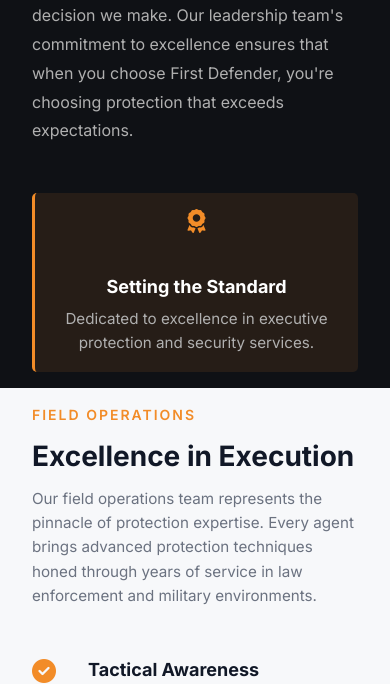
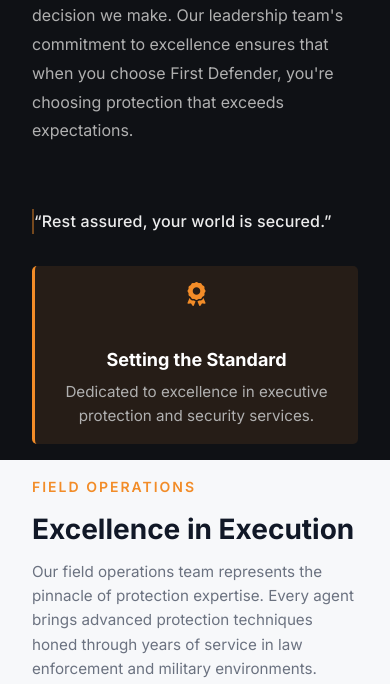
Before and after one commit to MarvinMDiaz/FDP-Services, a Flask app: page / in a window 390 px wide. Shown: the part 5093-5777 px from the top of the page. Run offline with Flask 3, Linux system fonts and the light colour scheme.

Commit message:
Add leadership signature quote to Our Leadership section
Made-with: Cursor

```diff
--- a/static/css/styles.css
+++ b/static/css/styles.css
@@ -1580,6 +1580,28 @@ section + section {
     margin-top: var(--spacing-md);
 }
 
+.leadership-quote {
+    margin: var(--spacing-md) 0 var(--spacing-md);
+    padding: 0 0 0 1rem;
+    max-width: 65ch;
+    border: none;
+    border-left: 2px solid rgba(242, 140, 40, 0.45);
+}
+
+.leadership-quote p {
+    margin: 0;
+    font-size: 1.0625rem;
+    font-weight: 500;
+    font-style: normal;
+    line-height: 1.55;
+    letter-spacing: 0.01em;
+    color: rgba(255, 255, 255, 0.92);
+}
+
+.leadership-quote + .leadership-highlight {
+    margin-top: var(--spacing-md);
+}
+
 .leadership-highlight {
     display: flex;
     gap: var(--spacing-md);
@@ -1678,15 +1700,28 @@ section + section {
         font-size: 1rem;
         line-height: 1.8;
         margin-top: 0;
-        margin-bottom: var(--spacing-lg);
+        margin-bottom: var(--spacing-md);
         width: 100%;
         max-width: 100%;
         padding: 0 var(--spacing-sm);
     }
 
-    /* Card appears after second paragraph */
+    .leadership .leadership-quote {
+        order: 6;
+        margin: var(--spacing-md) 0;
+        padding: 0 var(--spacing-sm) 0 calc(var(--spacing-sm) + 1rem);
+        width: 100%;
+        max-width: 100%;
+        box-sizing: border-box;
+    }
+
+    .leadership .leadership-quote p {
+        font-size: 1rem;
+    }
+
+    /* Card appears after quote */
     .leadership .leadership-highlight {
-        order: 6;
+        order: 7;
         width: 100%;
         max-width: 100%;
         margin-top: 0;
@@ -1721,8 +1756,15 @@ section + section {
     .leadership .split-left > .section-subtitle,
     .leadership .split-left > .section-title,
     .leadership .split-left > .section-intro,
-    .leadership .split-left > .leadership-detail {
+    .leadership .split-left > .leadership-detail,
+    .leadership .split-left > .leadership-quote {
         padding: 0;
+    }
+
+    .leadership .leadership-quote {
+        margin-left: 0;
+        margin-right: 0;
+        padding-left: 0.875rem;
     }
 
     .leadership .split-right {
--- a/templates/index.html
+++ b/templates/index.html
@@ -294,6 +294,9 @@ expertise, law enforcement precision, and intelligence-driven operations.{% endb
                 <p class="leadership-detail">Trust, precision, and reliability aren't just words—they're the foundation
                     of every decision we make. Our leadership team's commitment to excellence ensures that when you
                     choose First Defender, you're choosing protection that exceeds expectations.</p>
+                <blockquote class="leadership-quote">
+                    <p>&ldquo;Rest assured, your world is secured.&rdquo;</p>
+                </blockquote>
                 <div class="leadership-highlight">
                     <i class="fas fa-award"></i>
                     <div>
```
